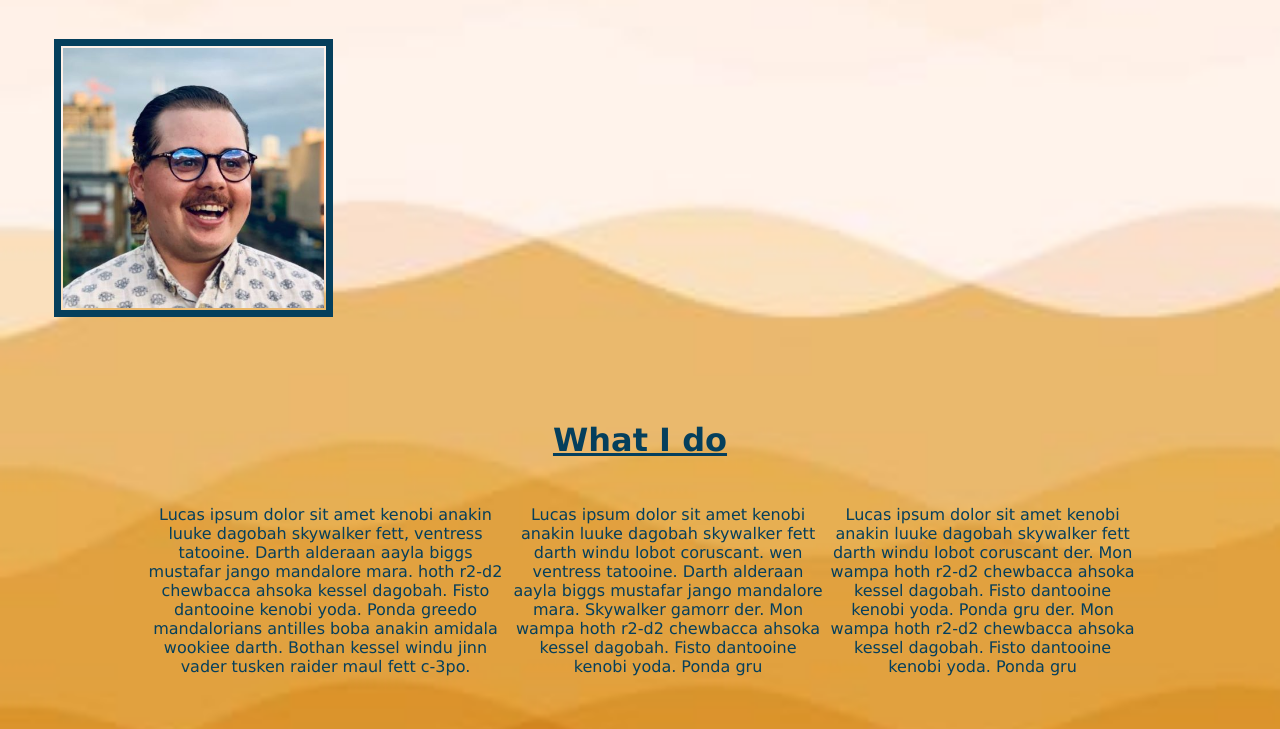
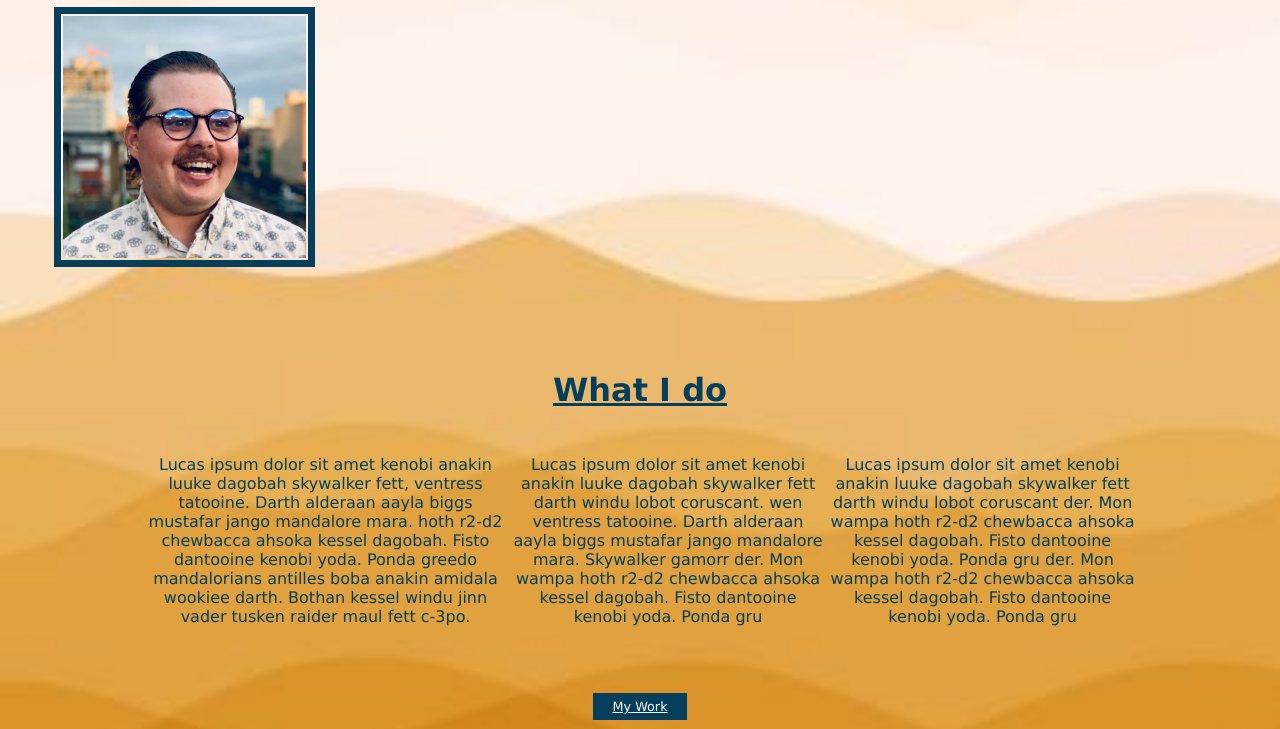
Before and after one commit to TimmySigs/Tim-Signore-Portfolio, a plain HTML site: page index.html in a window 1280 px wide. Shown: the part 378-1107 px from the top of the page. Drawn offline with Linux system fonts and the light colour scheme.

Commit message:
"edit comments"

```diff
--- a/stylesheet/stylesheet.css
+++ b/stylesheet/stylesheet.css
@@ -1,9 +1,8 @@
-/* *,
+*,
 *::before,
 *::after {
-    box-sizing: border-box; */
+    box-sizing: border-box;
 }
-
 :root {
     font-family: 'Lucida Sans', 'Lucida Sans Regular', 'Lucida Grande', 'Lucida Sans Unicode', Geneva, Verdana, sans-serif;
     font-weight: 300;
```
